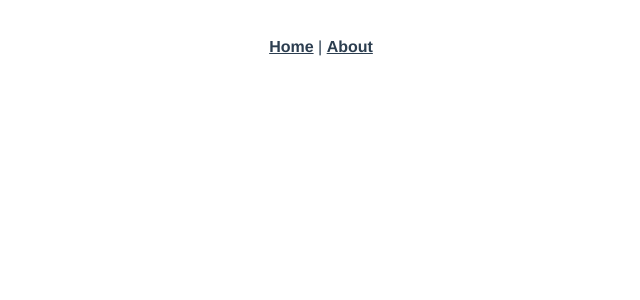
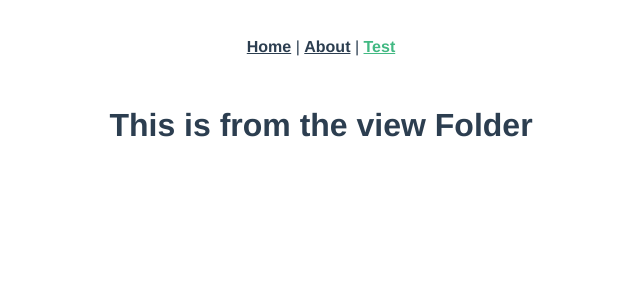
Before and after one commit to nodenbro/Erblin-Berisha-04-09-2023, a Vue app: page /test in a window 1280 px wide. Shown: the top 300 px of the page, without its empty margins (319-959 px from the left). Built offline with nearby package versions, Linux system fonts and the light colour scheme.

Commit message:
testing files added

```diff
--- a/package.json
+++ b/package.json
@@ -3,7 +3,7 @@
   "version": "0.1.0",
   "private": true,
   "scripts": {
-    "serve": "vue-cli-service serve",
+    "serve": "vue-cli-service serve --port 3000",
     "build": "vue-cli-service build"
   },
   "dependencies": {
--- a/src/App.vue
+++ b/src/App.vue
@@ -2,7 +2,8 @@
   <div id="app">
     <nav>
       <router-link to="/">Home</router-link> |
-      <router-link to="/about">About</router-link>
+      <router-link to="/about">About</router-link> |
+      <router-link to="/test">Test</router-link>
     </nav>
     <router-view/>
   </div>
--- /dev/null
+++ b/src/components/Test.vue
@@ -0,0 +1,5 @@
+<template>
+    <h1>
+        Testing
+    </h1>
+</template>
--- a/src/router/index.ts
+++ b/src/router/index.ts
@@ -1,6 +1,7 @@
 import Vue from 'vue'
 import VueRouter, { RouteConfig } from 'vue-router'
 import HomeView from '../views/HomeView.vue'
+import { component } from 'vue/types/umd'
 
 Vue.use(VueRouter)
 
@@ -17,6 +18,12 @@ const routes: Array<RouteConfig> = [
     // this generates a separate chunk (about.[hash].js) for this route
     // which is lazy-loaded when the route is visited.
     component: () => import(/* webpackChunkName: "about" */ '../views/AboutView.vue')
+  },
+  {
+    path: '/test',
+    name: 'test',
+    component: () => import(/* webpackChunkName: "about" */ '../views/TestView.vue')
+
   }
 ]
 
--- /dev/null
+++ b/src/views/TestView.vue
@@ -0,0 +1,9 @@
+<template>
+    <h1>
+        This is from the view Folder
+    </h1>
+</template>
+
+<script lang="ts">
+    console.log("Fuck you sneakily.");
+</script>
```
